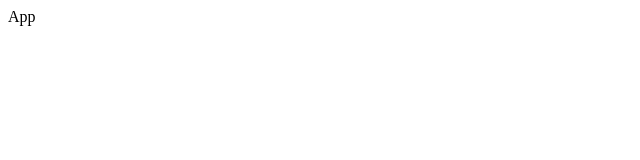
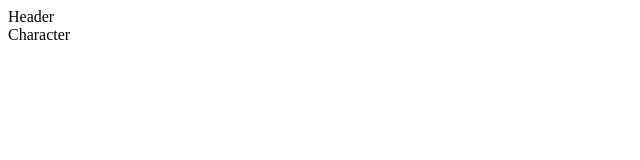
Before and after one commit to flynnpark/nomad-disney-characters, a React (Vite) app: page /characters/1 in a window 1280 px wide. Shown: the top 160 px of the page, without its empty margins (0-640 px from the left). Built offline with nearby package versions, Linux system fonts and the light colour scheme.

Commit message:
:art: 기본 디렉토리 구조 설정

```diff
--- a/src/App.tsx
+++ b/src/App.tsx
@@ -1,5 +1,14 @@
+import { Outlet } from 'react-router-dom';
+
+import Header from './components/organisms/Header';
+
 function App() {
-  return <>App</>;
+  return (
+    <>
+      <Header />
+      <Outlet />
+    </>
+  );
 }
 
 export default App;
--- /dev/null
+++ b/src/components/organisms/Header.tsx
@@ -0,0 +1,5 @@
+function Header() {
+  return <div>Header</div>;
+}
+
+export default Header;
--- a/src/main.tsx
+++ b/src/main.tsx
@@ -1,10 +1,16 @@
+import { QueryClient, QueryClientProvider } from '@tanstack/react-query';
 import React from 'react';
 import ReactDOM from 'react-dom/client';
+import { RouterProvider } from 'react-router-dom';
 
-import App from './App.tsx';
+import router from './router.tsx';
+
+const queryClient = new QueryClient();
 
 ReactDOM.createRoot(document.getElementById('root') as HTMLElement).render(
   <React.StrictMode>
-    <App />
+    <QueryClientProvider client={queryClient}>
+      <RouterProvider router={router} />
+    </QueryClientProvider>
   </React.StrictMode>
 );
--- /dev/null
+++ b/src/pages/Character/index.tsx
@@ -0,0 +1,5 @@
+function Character() {
+  return <>Character</>;
+}
+
+export default Character;
--- /dev/null
+++ b/src/pages/Home/index.tsx
@@ -0,0 +1,5 @@
+function Home() {
+  return <>Home</>;
+}
+
+export default Home;
--- /dev/null
+++ b/src/router.tsx
@@ -0,0 +1,24 @@
+import { createBrowserRouter } from 'react-router-dom';
+
+import App from './App';
+import Character from './pages/Character';
+import Home from './pages/Home';
+
+const router = createBrowserRouter([
+  {
+    path: '/',
+    element: <App />,
+    children: [
+      {
+        path: '',
+        element: <Home />,
+      },
+      {
+        path: 'characters/:id',
+        element: <Character />,
+      },
+    ],
+  },
+]);
+
+export default router;
```
Also changed, not shown: src/components/index.ts (added).
